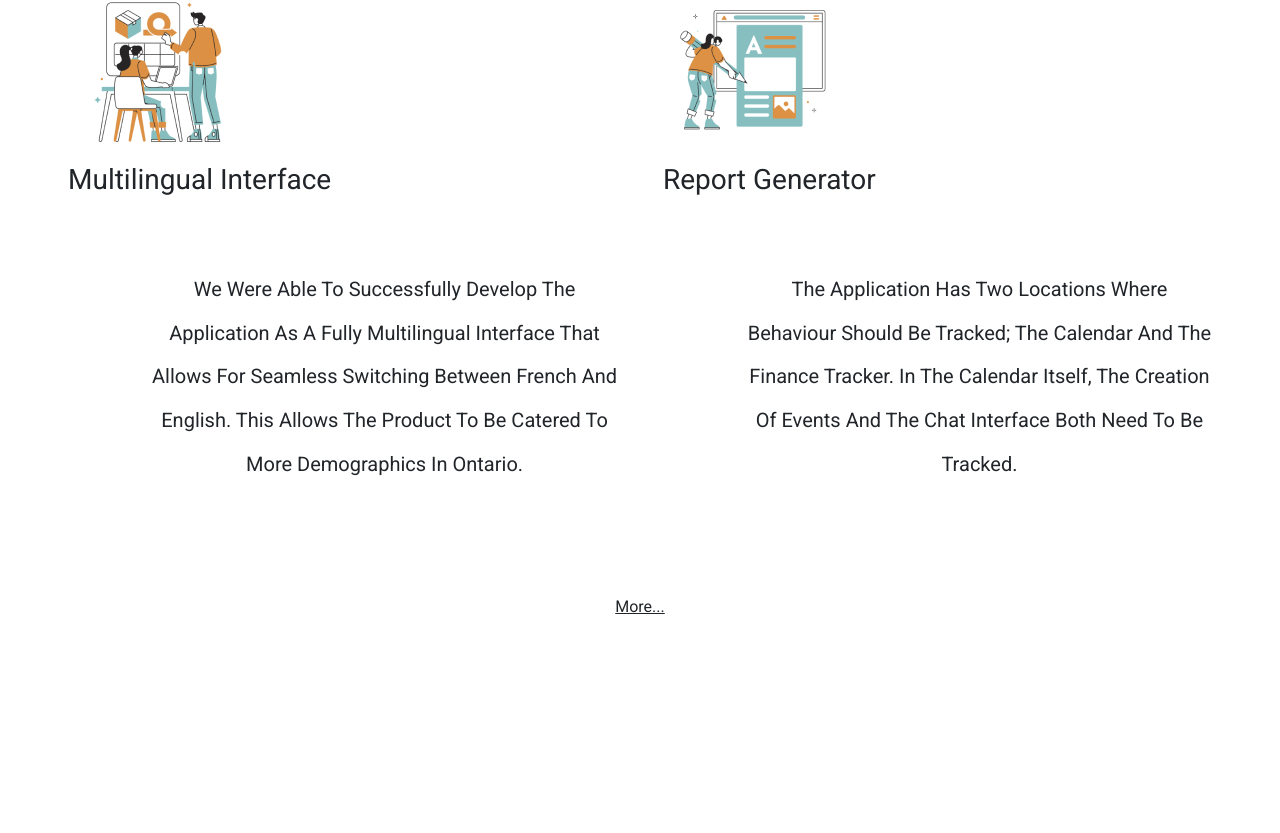
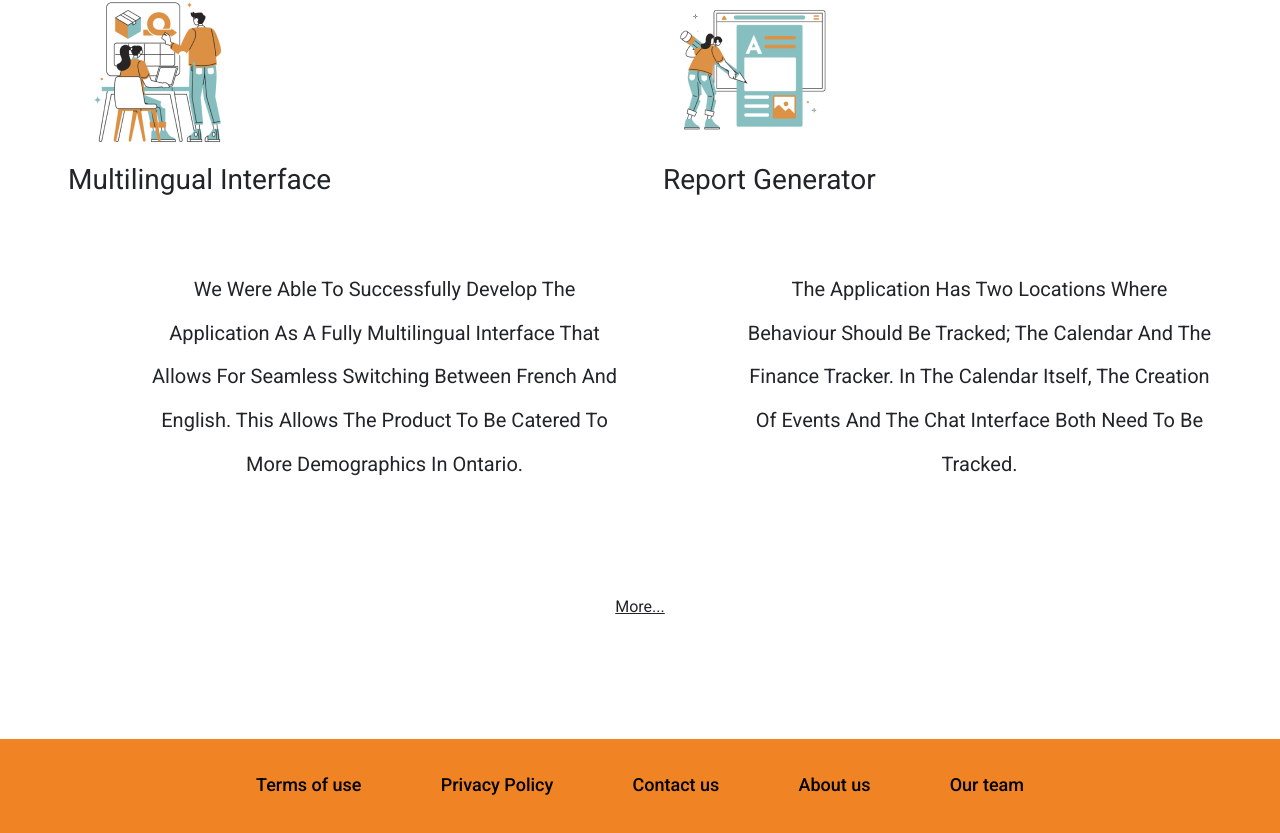
Before and after one commit to JULIERAJ/KIDS-FIRST-v2, a React (Create React App) app in the folder frontend/: page /features in a window 1280 px wide. Shown: the part 2585-3418 px from the top of the page. Before the commit the page ends 3292 px from the top, so only its background shows below. Built offline with nearby package versions, Linux system fonts and the light colour scheme; no server answers.

Commit message:
Create Footer component

```diff
--- a/frontend/src/App.jsx
+++ b/frontend/src/App.jsx
@@ -3,7 +3,7 @@ import { BrowserRouter, Routes, Route } from 'react-router-dom';
 import Activate from './pages/Activate/Activate';
 import Dashboard from './pages/Dashboard';
 import Family from './pages/Family';
-import FeaturesPage from './pages/FeaturesPage/FeaturesPage';
+import FeaturesPage from './pages/FeaturesPage';
 import ForgetPassword from './pages/ForgetPassword';
 import Home from './pages/Home';
 import Member from './pages/Member';
--- /dev/null
+++ b/frontend/src/components/CardFeature/index.js
@@ -0,0 +1,3 @@
+import CardFeature from './CardFeature';
+
+export default CardFeature;
--- /dev/null
+++ b/frontend/src/components/Footer/Footer.jsx
@@ -0,0 +1,27 @@
+import React from 'react';
+
+import ListGroup from 'react-bootstrap/ListGroup';
+
+import { Link } from 'react-router-dom';
+
+import styles from './Footer.module.css';
+
+import { footerLink } from '../../data/features.data';
+
+const Footer = () => {
+  return (
+    <footer>
+      <ListGroup as='ul' className={styles.footer__list}>
+        {footerLink.map((link, i) => {
+          return <ListGroup.Item as='li' key={i} className={styles.footer__link}>
+            <Link to={link.url}>
+              {link.title}
+            </Link>
+          </ListGroup.Item>;
+        })}
+      </ListGroup>
+    </footer>
+  );
+};
+
+export default Footer;
--- /dev/null
+++ b/frontend/src/components/Footer/Footer.module.css
@@ -0,0 +1,12 @@
+.footer__list {
+    width: 100%;
+    border-radius: 0;
+    flex-direction: row;
+    justify-content: space-between;
+}
+
+.footer__link {
+    padding: 0;
+    border: none;
+    background-color: transparent;
+}
--- /dev/null
+++ b/frontend/src/components/Footer/index.js
@@ -0,0 +1,3 @@
+import Footer from './Footer';
+
+export default Footer;
--- a/frontend/src/data/features.data.jsx
+++ b/frontend/src/data/features.data.jsx
@@ -47,3 +47,26 @@ export const cardExtraFeature = [
     content: 'The application has two locations where behaviour should be tracked; the calendar and the finance tracker. In the calendar itself, the creation of events and the chat interface both need to be tracked.',
   }
 ];
+
+export const footerLink = [
+  {
+    title: 'Terms of use',
+    url: '/'
+  },
+  {
+    title: 'Privacy Policy',
+    url: '/'
+  },
+  {
+    title: 'Contact us',
+    url: '/'
+  },
+  {
+    title: 'About us',
+    url: '/'
+  },
+  {
+    title: 'Our team',
+    url: '/'
+  }
+];
--- a/frontend/src/pages/FeaturesPage/FeaturesPage.jsx
+++ b/frontend/src/pages/FeaturesPage/FeaturesPage.jsx
@@ -6,8 +6,10 @@ import Row from 'react-bootstrap/Row';
 
 import styles from './FeaturesPage.module.css';
 
-import CardFeature from '../../components/CardFeature/CardFeature';
+import CardFeature from '../../components/CardFeature';
+import Footer from '../../components/Footer';
 import HeaderPage from '../../components/HeaderPage/HeaderPage';
+
 import { cardMainFeature, cardExtraFeature } from '../../data/features.data';
 import parentChild from '../../media/features/parent_child.png';
 
@@ -57,6 +59,7 @@ const FeaturesPage = () => {
           More...
         </Row>
       </Container>
+      <Footer />
     </>
   );
 };
--- a/frontend/src/pages/FeaturesPage/FeaturesPage.module.css
+++ b/frontend/src/pages/FeaturesPage/FeaturesPage.module.css
@@ -43,7 +43,7 @@
 }
 
 .more_features {
-    padding: 1.5rem 5rem 5.5rem 5rem;
+    padding: 1.5rem 5rem 0rem 5rem;
     display: flex;
     flex-direction: column;
     align-items: center;
--- /dev/null
+++ b/frontend/src/pages/FeaturesPage/index.js
@@ -0,0 +1,3 @@
+import FeaturesPage from './FeaturesPage';
+
+export default FeaturesPage;
```
